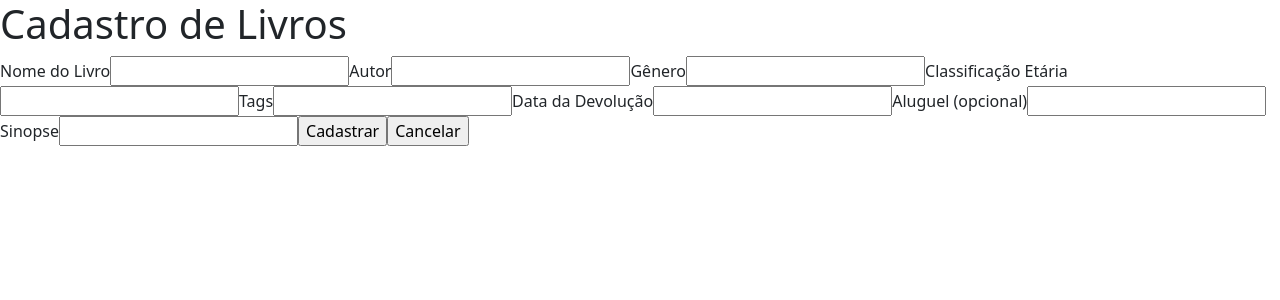
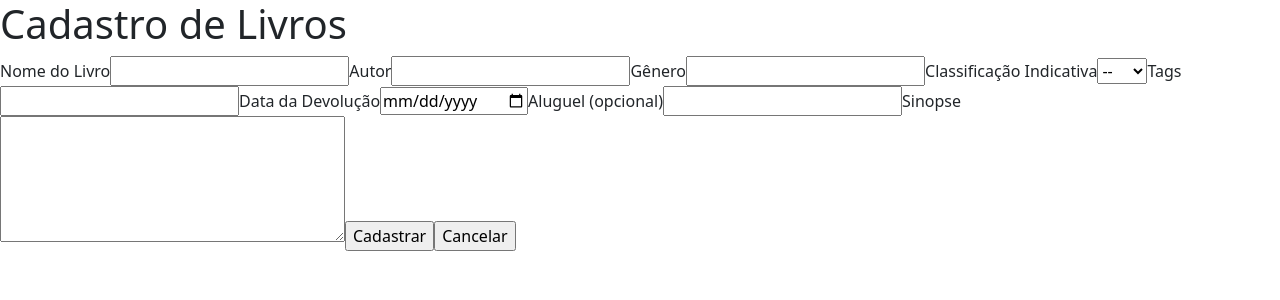
Before and after one commit to projetos-Transforme-se-Serasa-Senac/projeto-integrador-book-match, a React (Create React App) app: page /cadastroLivros in a window 1280 px wide. Shown: the top 300 px of the page. Built offline with nearby package versions, Linux system fonts and the light colour scheme.

Commit message:
cadastro de livros

```diff
--- a/src/pages/CadastroLivros/CadastroLivros.js
+++ b/src/pages/CadastroLivros/CadastroLivros.js
@@ -8,28 +8,37 @@ const CadastroLivros = () => {
                 <h1> Cadastro de Livros </h1>
 
                 <label for='nome'> Nome do Livro </label>
-                <input id="nome" type='text'/>
+                <input id="nome" type='text' required/>
 
-                <label for='nome'> Autor </label>
-                <input id="nome" type='text'/>
+                <label for='autor'> Autor </label>
+                <input id="autor" type='text' required/>
 
-                <label for='nome'> Gênero </label>
-                <input id="nome" type='text'/>
+                <label for='genero'> Gênero </label>
+                <input id="genero" type='text'required/>
 
-                <label for='nome'> Classificação Etária  </label>
-                <input id="nome" type='text'/>
+                <label for='classificacao' > Classificação Indicativa  </label>
+                <select id='classificacao' required>
+                    <option value="0"> -- </option>
+                    <option value="1"> L </option>
+                    <option value="2"> 10 </option>
+                    <option value="3"> 12 </option>
+                    <option value="4"> 14 </option>
+                    <option value="5"> 16 </option>
+                    <option value="6"> 18+ </option>
+                </select>
 
-                <label for='nome'> Tags </label>
-                <input id="nome" type='text'/>
+                <label for='tags'> Tags </label>
+                <input id="tags" type='text'/>
 
-                <label for='nome'> Data da Devolução </label>
-                <input id="nome" type='text'/>
+                <label for='devolucao' required> Data da Devolução </label>
+                <input id="devolucao" type='date'/>
 
-                <label for='nome'> Aluguel (opcional)</label>
-                <input id="nome" type='text'/>
+                <label for='aluguel'> Aluguel (opcional)</label>
+                <input id="aluguel" type='number'/>
 
-                <label for='nome'> Sinopse </label>
-                <input id="nome" type='text'/>
+
+                <label for='sinopse'> Sinopse </label>
+                <textarea id='sinopse' rows='5' cols='35' required> </textarea>
 
                 <input type='submit' value='Cadastrar'/>
                 <input type='submit' value='Cancelar'/>
@@ -40,17 +49,3 @@ const CadastroLivros = () => {
 }
 
 export default CadastroLivros;
-
-// espaço para foto
-
-// nome do livro
-// autor
-// gênero
-// classificação etária
-// tags
-// data da devolução
-// aluguel (como opcional)
-// sinopse
-
-// botão cadastrar
-// botão cancelar
```
